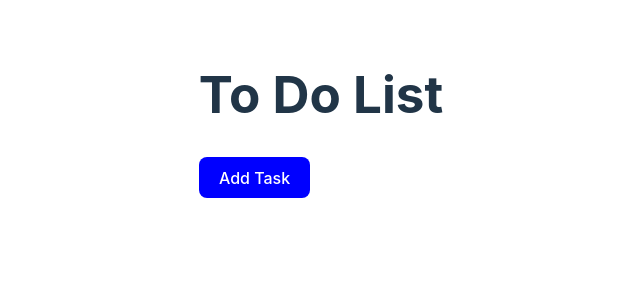
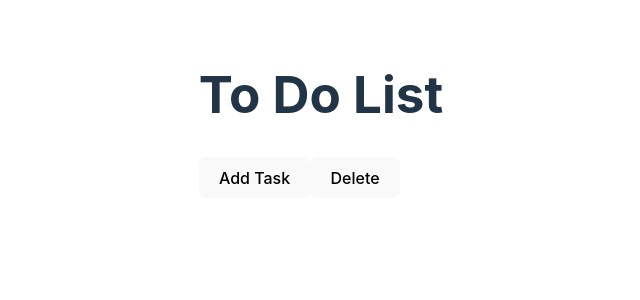
Before and after one commit to GregoryVDev/FinalToDoList, a React (Vite) app: page / in a window 1280 px wide. Shown: the top 300 px of the page, without its empty margins (319-959 px from the left). Built offline with nearby package versions, Linux system fonts and the light colour scheme.

Commit message:
Added file handlers.jsx with two handlerclick and buttons (add and delete)

```diff
--- a/src/App.jsx
+++ b/src/App.jsx
@@ -1,20 +1,14 @@
 import "./App.css";
 import { Button } from "./components/Button";
 import { Title } from "./components/TodoList";
+import { handlerClickAdd, handlerClickDelete } from "./components/handlers";
 
 export const App = () => {
-  const handleClick = () => {
-    alert("Vous avez cliqué");
-  };
-
   return (
     <div>
       <Title titre="To Do List" />
-      <Button
-        onClick={handleClick}
-        style={{ backgroundColor: "blue", color: "white" }}
-        added="Add Task"
-      />
+      <Button onClick={handlerClickAdd} text="Add Task" />
+      <Button onClick={handlerClickDelete} text="Delete" />
     </div>
   );
 };
--- a/src/components/Button.jsx
+++ b/src/components/Button.jsx
@@ -1,7 +1,3 @@
-export const Button = ({ added, style, onClick }) => {
-  return (
-    <button style={style} onClick={onClick}>
-      {added}
-    </button>
-  );
+export const Button = ({ text, onClick }) => {
+  return <button onClick={onClick}>{text}</button>;
 };
--- a/src/components/TodoList.jsx
+++ b/src/components/TodoList.jsx
@@ -19,4 +19,9 @@ export const TodoList = () => {
       setNewTask(""); // On réinitialise "newTask" en une chaine vide pour pouvoir vider le champ de saisie pour la prochaine task à ajouter
     }
   };
+
+  const deleteTask = (remove) => {
+    const newTasks = tasks.filter((task, i) => i !== remove);
+    setTasks = newTask;
+  };
 };
--- /dev/null
+++ b/src/components/handlers.jsx
@@ -0,0 +1,7 @@
+export const handlerClickAdd = () => {
+  alert("Une task a été ajouté");
+};
+
+export const handlerClickDelete = () => {
+  alert("Tu as supprimé une task");
+};
```
